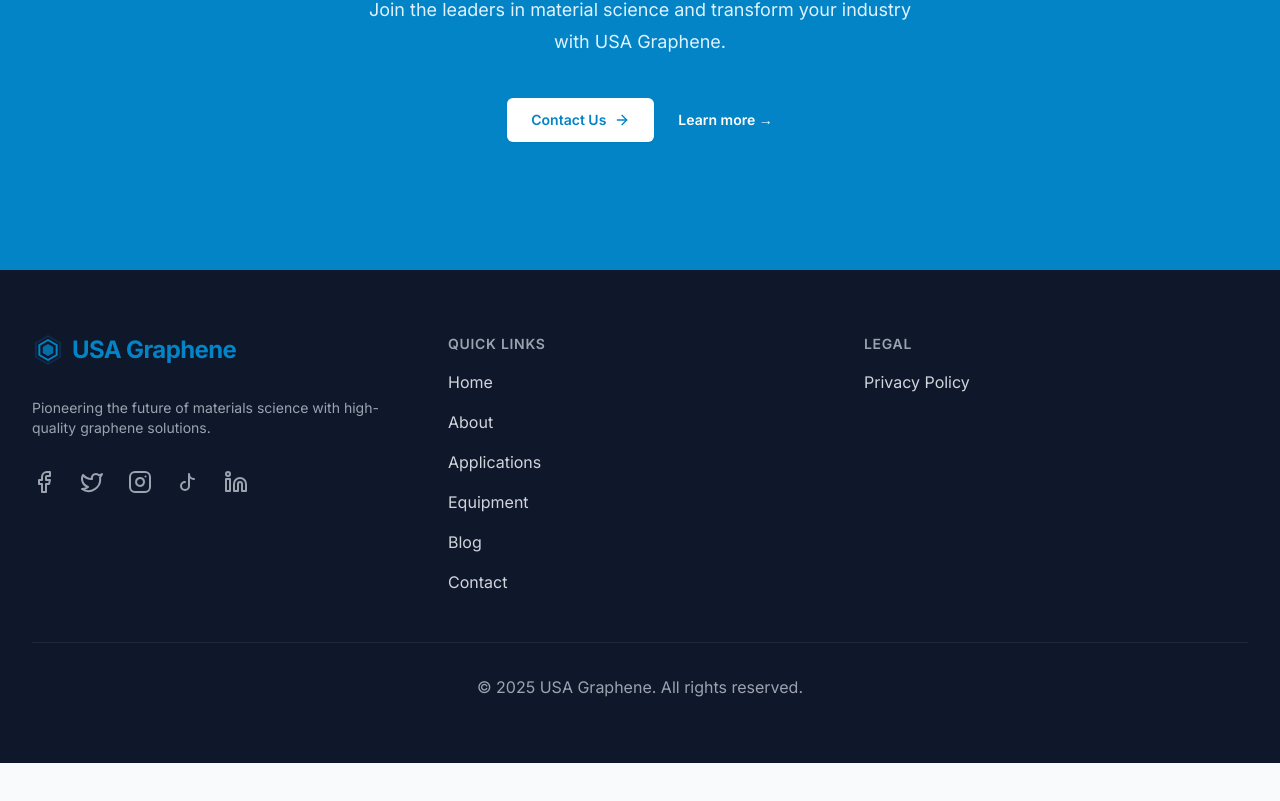
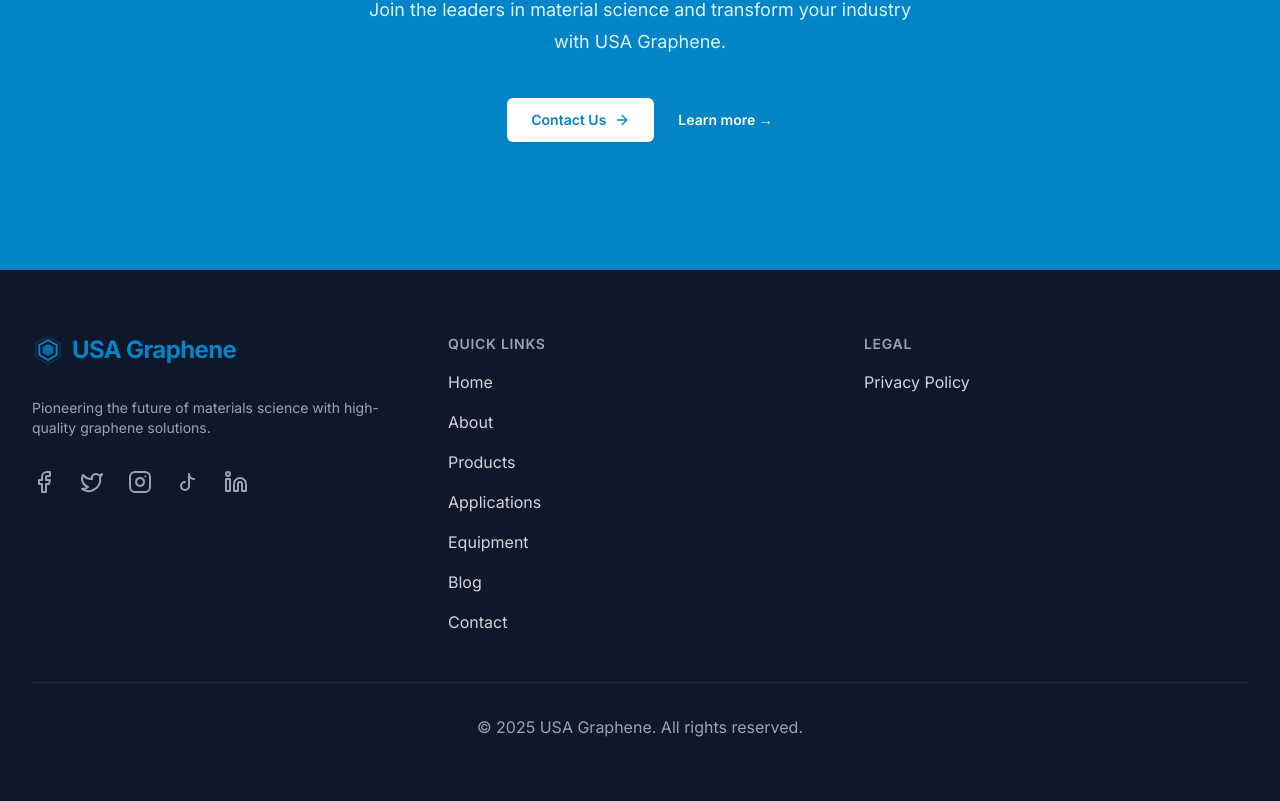
Before and after one commit to USA-graphene/website, a Next.js app: page / in a window 1280 px wide. Shown: the part 2120-2921 px from the top of the page. Before the commit the page ends 2883 px from the top, so only its background shows below. Built offline with nearby package versions, Linux system fonts and the light colour scheme.

Commit message:
Add Products link to footer navigation

```diff
--- a/components/Footer.tsx
+++ b/components/Footer.tsx
@@ -7,6 +7,7 @@ export default function Footer() {
     main: [
       { name: 'Home', href: '/' },
       { name: 'About', href: '/about' },
+      { name: 'Products', href: '/products' },
       { name: 'Applications', href: '/applications' },
       { name: 'Equipment', href: '/equipment' },
       { name: 'Blog', href: '/blog' },
```
